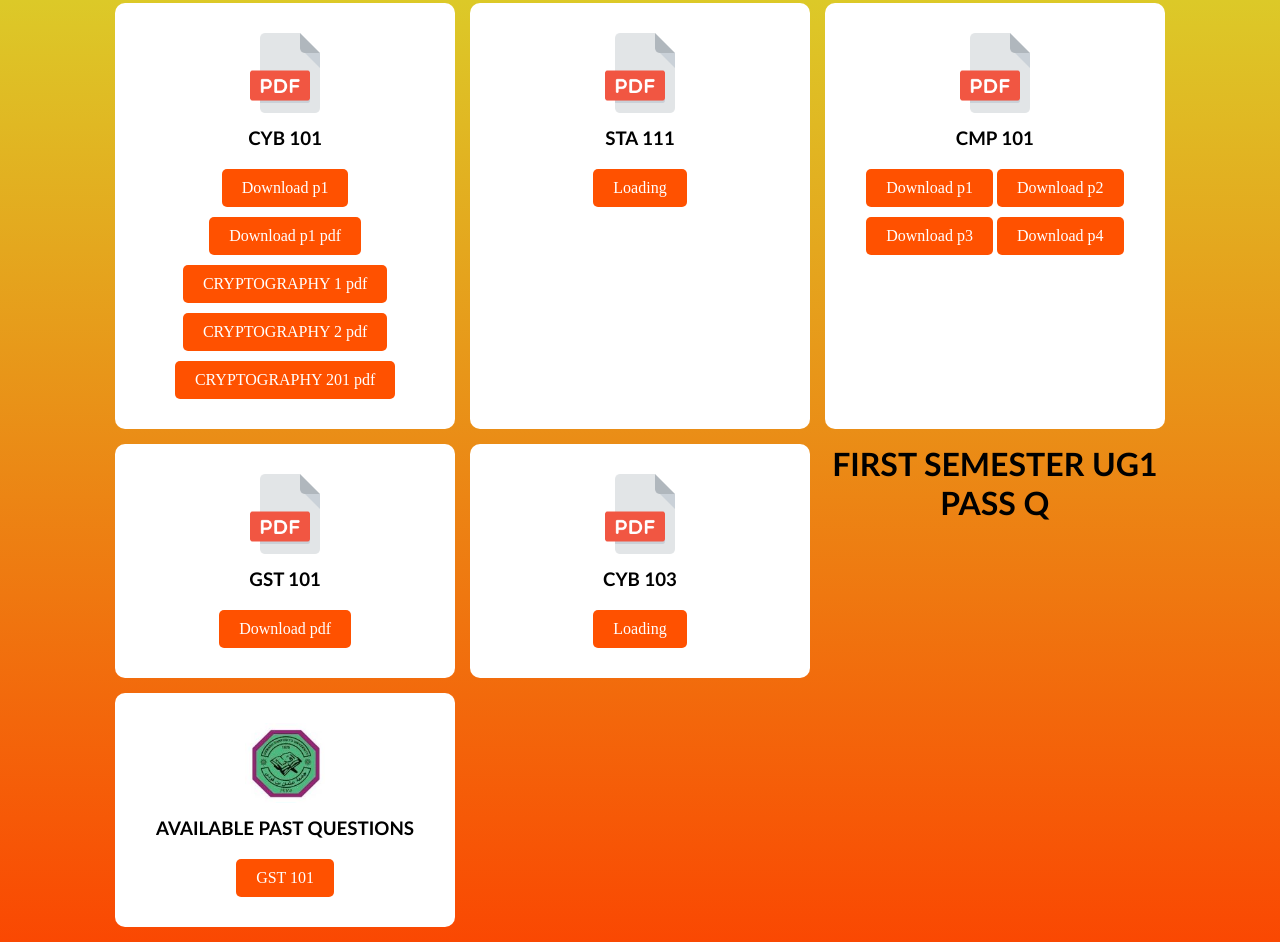
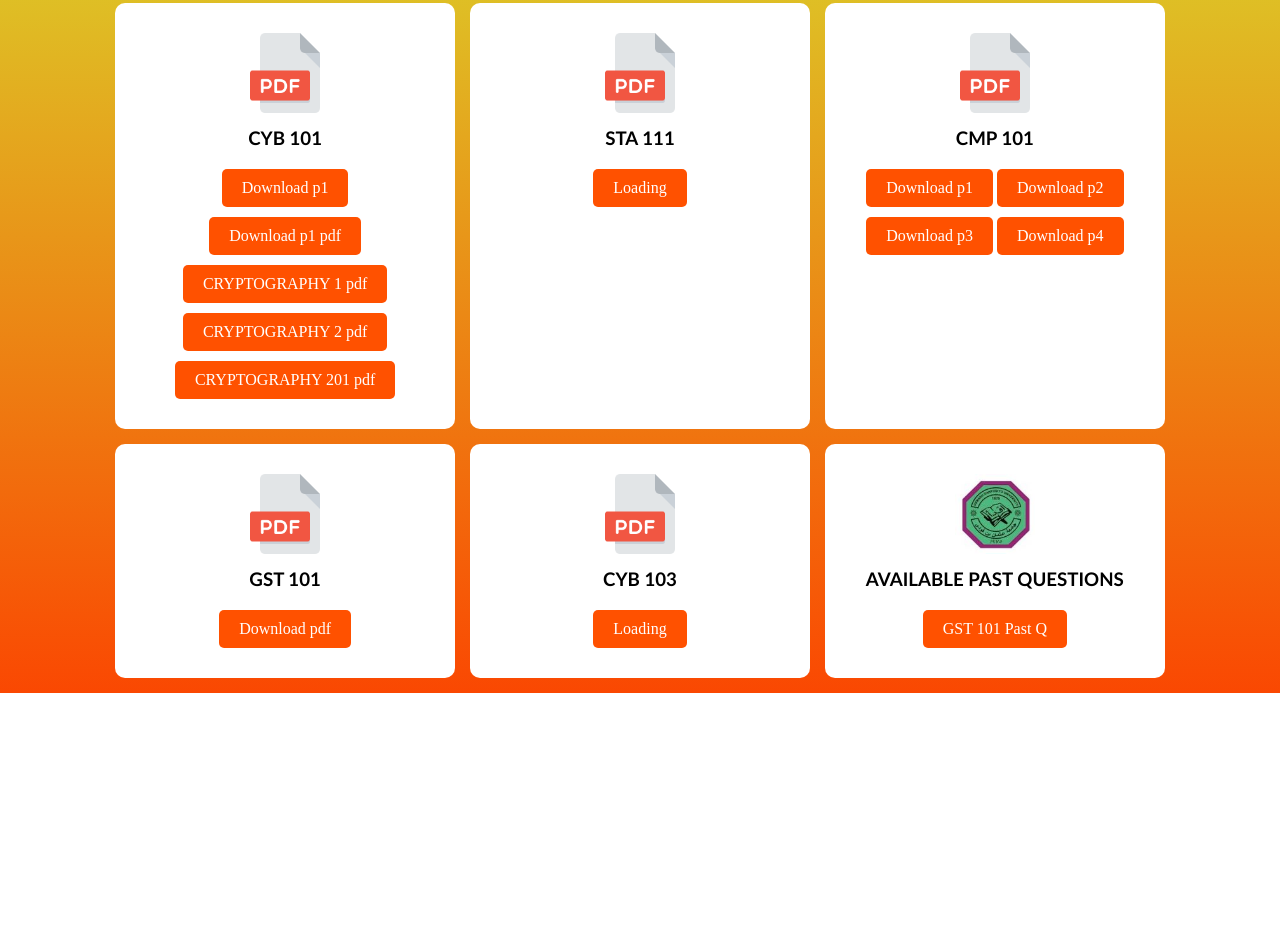
Before and after one commit to lawihomel/uduscybers, a plain HTML site: page index.html in a window 1280 px wide. Shown: the part 320-1262 px from the top of the page. After the commit the page ends 1013 px from the top, so only its background shows below. Drawn offline with Linux system fonts and the light colour scheme.

Commit message:
Update index.html

```diff
--- a/index.html
+++ b/index.html
@@ -60,11 +60,10 @@
                 <h3>CYB 103</h3>
                 <a href="#" class="btn">Loading</a>
             </div>
-             <h1 class="heading">FIRST SEMESTER  UG1 PASS Q</h1>
             <div class="box">
                 <img src="/images/udus logo.jpg" alt="logo">
                 <h3>AVAILABLE PAST QUESTIONS</h3>
-                <a href="/files/GST 101 test question.pdf" class="btn">GST 101</a>
+                <a href="/files/GST 101 test question.pdf" class="btn">GST 101 Past Q</a>
             </div>
         </div>
     </div>
```
